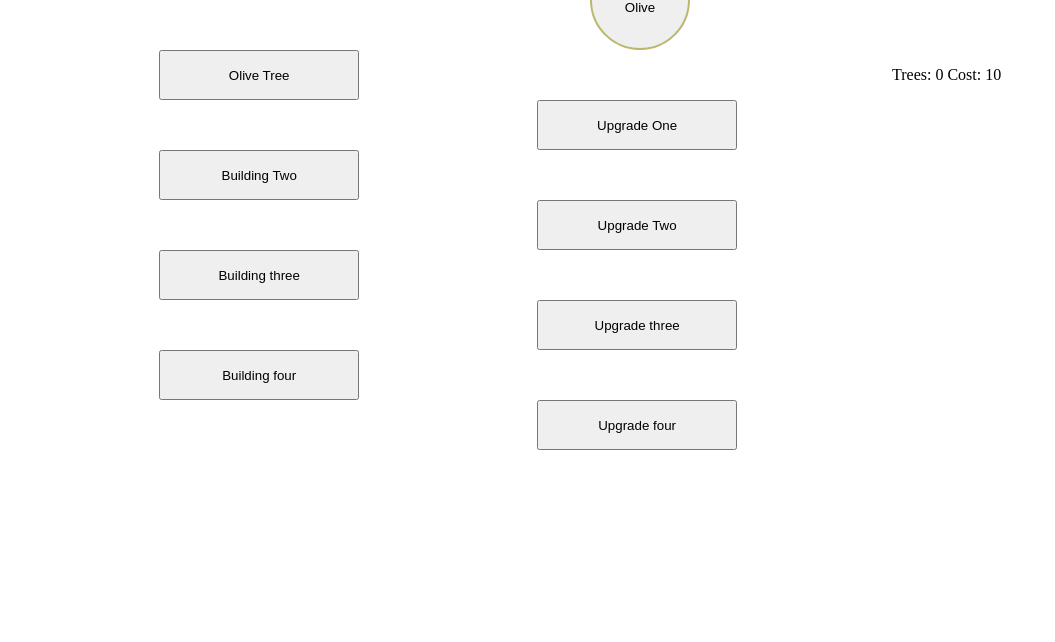
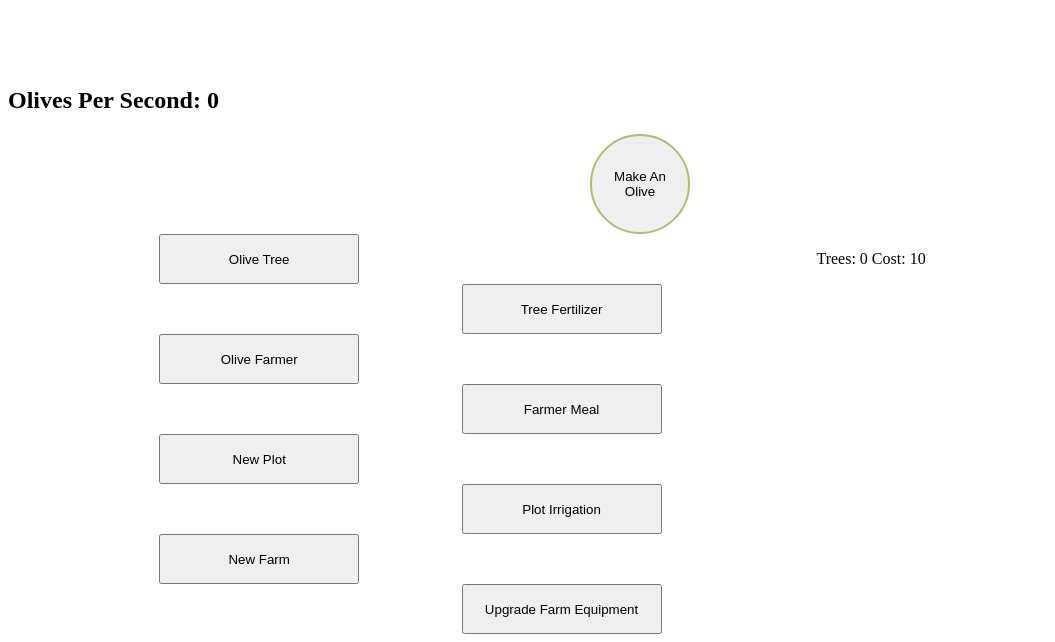
Before and after one commit to T-Trojanowski/idle-game, a plain HTML site: page index.html in a window 1280 px wide. Shown: the part 208-850 px from the top of the page, without its empty margins (0-1055 px from the left). Before the commit the page ends 800 px from the top, so only its background shows below. Drawn offline with Linux system fonts and the light colour scheme.

Commit message:
Update index.html
all buildings have names and buttons call functions

```diff
--- a/index.html
+++ b/index.html
@@ -4,6 +4,7 @@
     <head>
         <meta charset="utf-8">
 
+        <title>Blank template</title>
         <title>Olive Idle</title>
 
         <!-- Load external CSS styles -->
@@ -11,39 +12,59 @@
 
     </head>
     <style>
+        .button1 {
+        height:50px;width:200px;
+        margin-left: 4cm;
+        margin-right: 12cm;
+        }
+        .button2 {
+        height:50px;width:200px;
+        margin-left: 12cm;
+        margin-right: 4cm;
+        }
 
     </style>
 
+    <body>
+
+        <h1>Olive Idle</h1>
 
     <body>
 
+
+
         <h1>Olive Count: <span id="olives">0</span> </h1>
+        <h2>Olives Per Second: <span id="olivesPerSecond">0</span> </h2>
         <div style="text-align:center;">
             <button onclick="OliveClick(1)"; class="oliveButton">Make An Olive</button>
         </div>
 
-        <button onClick="buyTree()"; class="button1">Olive Tree</button>
+        <button onClick="BuyTree()"; class="button1">Olive Tree</button>
         Trees: <span id="trees">0</span>
         Cost: <span id="treeCost">10</span>
-        <button class="button2">Upgrade One</button>
+
+        <button onClick="TreeMultUp()"; class="button2">Tree Fertilizer</button>
+
 
         <div></div>
-        <button class="button1">Building Two</button>
+        <button onClick="BuyFarmer()"; class="button1">Olive Farmer</button>
 
-        <button class="button2">Upgrade Two</button>
+        <button onClick="FarmerMultUp()"; class="button2">Farmer Meal</button>
 
         <div></div>
-        <button class="button1">Building three</button>
+        <button onClick="BuyPlot()"; class="button1">New Plot</button>
 
-        <button class="button2">Upgrade three</button>
+        <button onClick="PlotMultUp()"; class="button2">Plot Irrigation</button>
 
         <div></div>
-        <button class="button1">Building four</button>
+        <button onClick = "BuyFarm()"; class="button1">New Farm</button>
 
-        <button class="button2">Upgrade four</button>
+        <button onClick = "FarmMultUp()"; class="button2">Upgrade Farm Equipment</button>
 
 
         <!-- Load external JavaScript -->
+        <script src="scripts.js"></script>
+
         <script type ="text/javascript" src="scripts.js"></script>
     </body>
 
```
